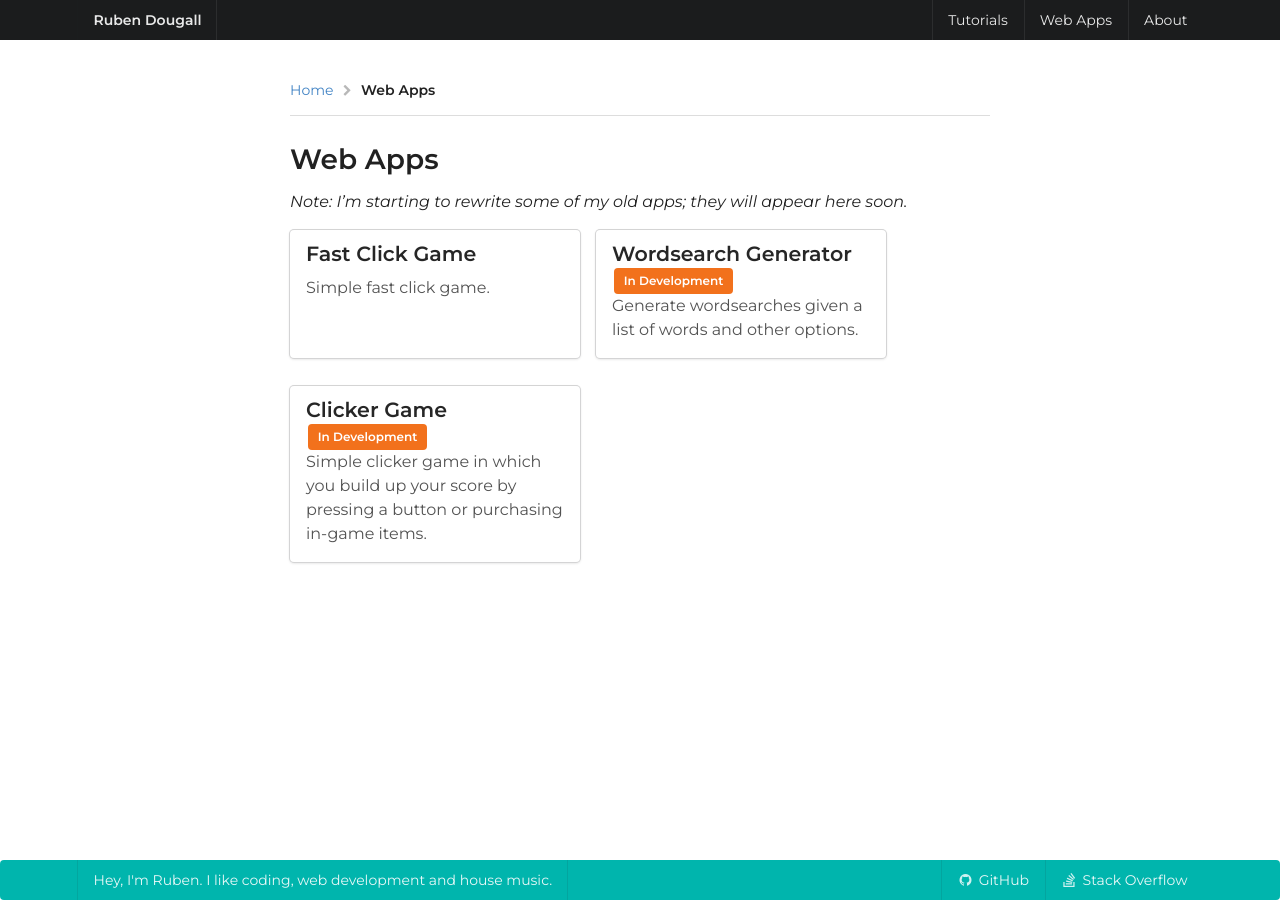
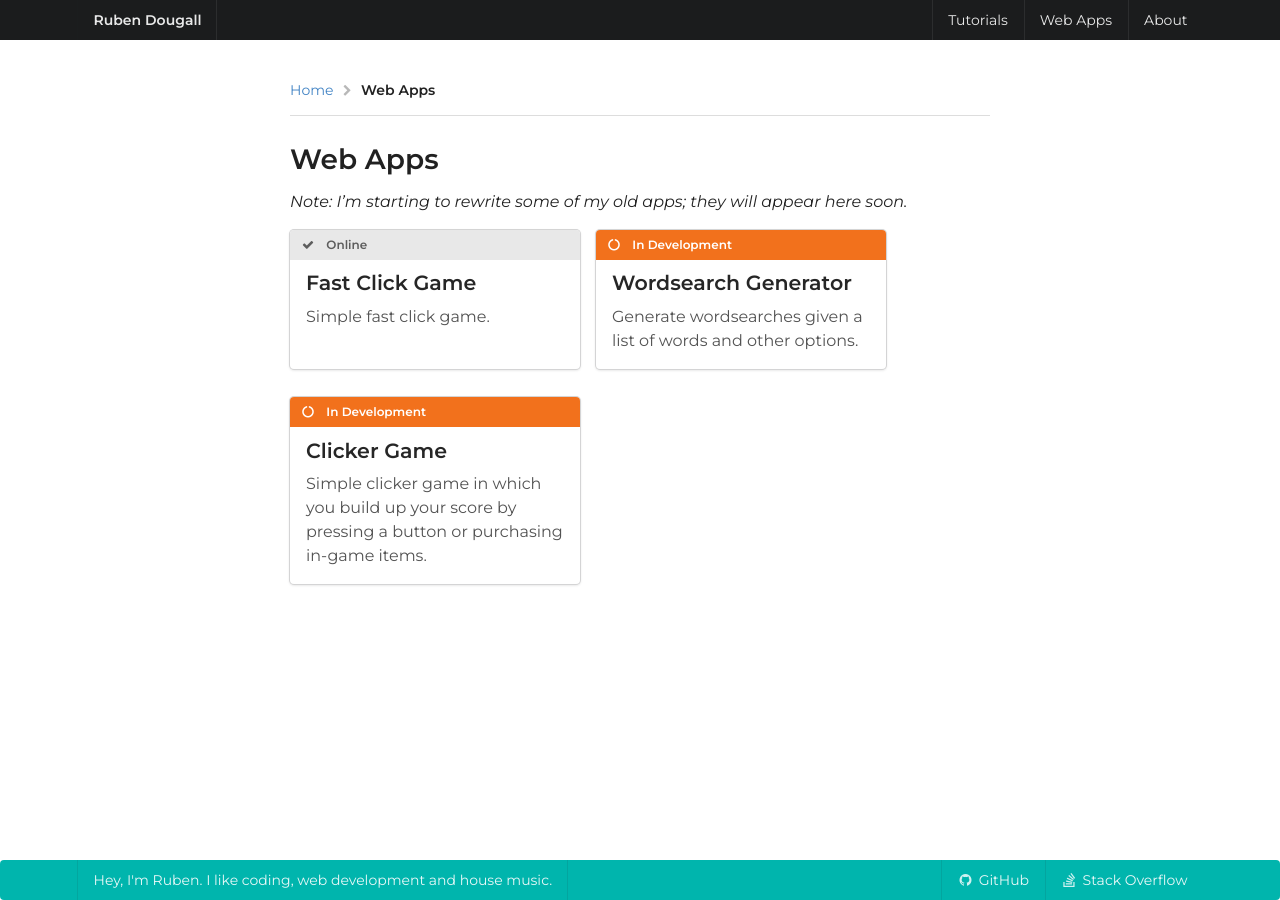
Before and after one commit to Ruben9922/rubendougall.co.uk, a Jekyll site: the page built from web-apps.md, in a window 1280 px wide. Built offline with Jekyll 4.4.1, drawn with Linux system fonts in a browser that asks for light colours.

Commit message:
Change labels

```diff
--- a/web-apps.md
+++ b/web-apps.md
@@ -8,6 +8,10 @@ permalink: /web-apps/
 
 <div class="ui cards">
   <a class="card" href="//rubendougall.co.uk/fast-click-game/">
+    <div class="ui top attached label">
+      <i class="check icon"></i>
+      Online
+    </div>
     <div class="content">
       <div class="header">Fast Click Game</div>
       <div class="description">
@@ -16,22 +20,24 @@ permalink: /web-apps/
     </div>
   </a>
   <div class="disabled card">
+    <div class="ui orange top attached label">
+      <i class="circle notched icon"></i>
+      In Development
+    </div>
     <div class="content">
       <div class="header">Wordsearch Generator</div>
-      <div class="ui orange label">
-        In Development
-      </div>
       <div class="description">
         Generate wordsearches given a list of words and other options.
       </div>
     </div>
   </div>
   <div class="disabled card">
+    <div class="ui orange top attached label">
+      <i class="circle notched icon"></i>
+      In Development
+    </div>
     <div class="content">
       <div class="header">Clicker Game</div>
-      <div class="ui orange label">
-        In Development
-      </div>
       <div class="description">
         Simple clicker game in which you build up your score by pressing a button or purchasing in-game items.
       </div>
```
